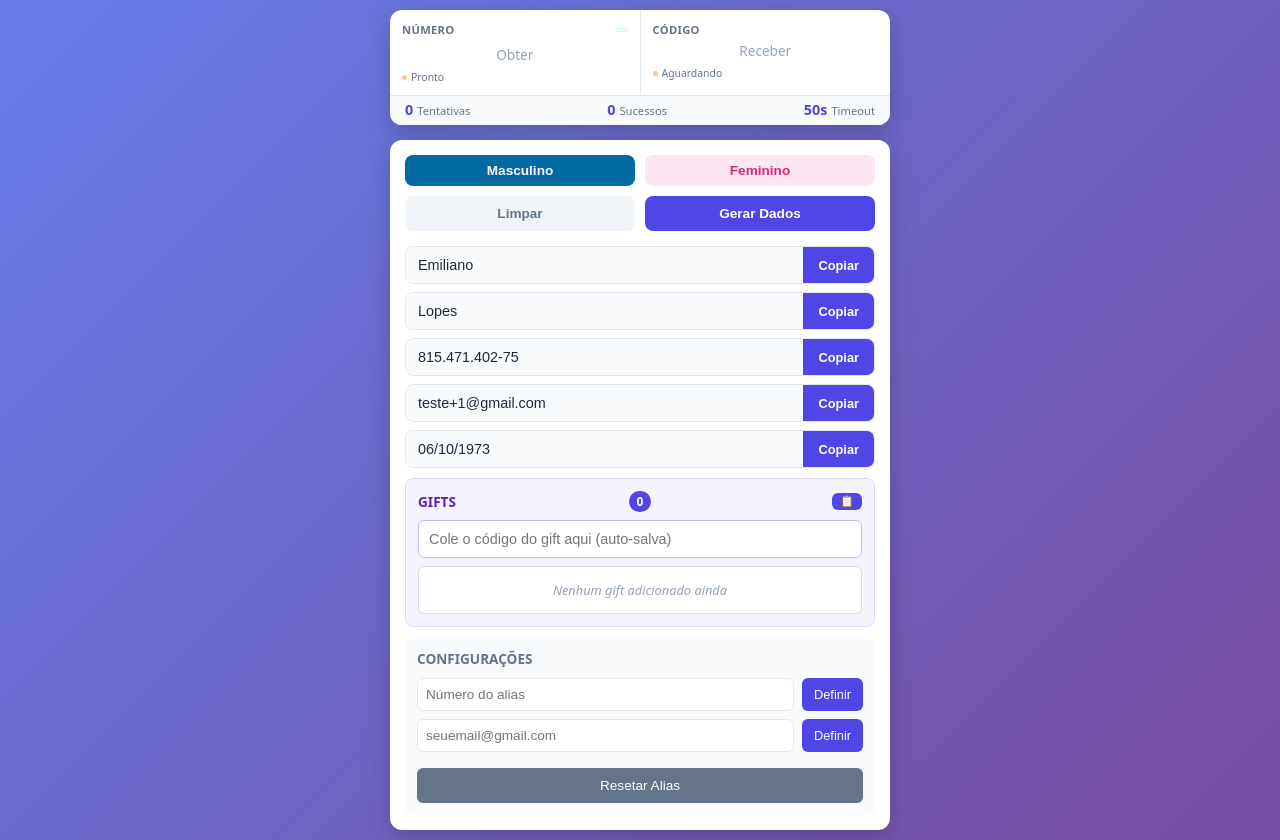
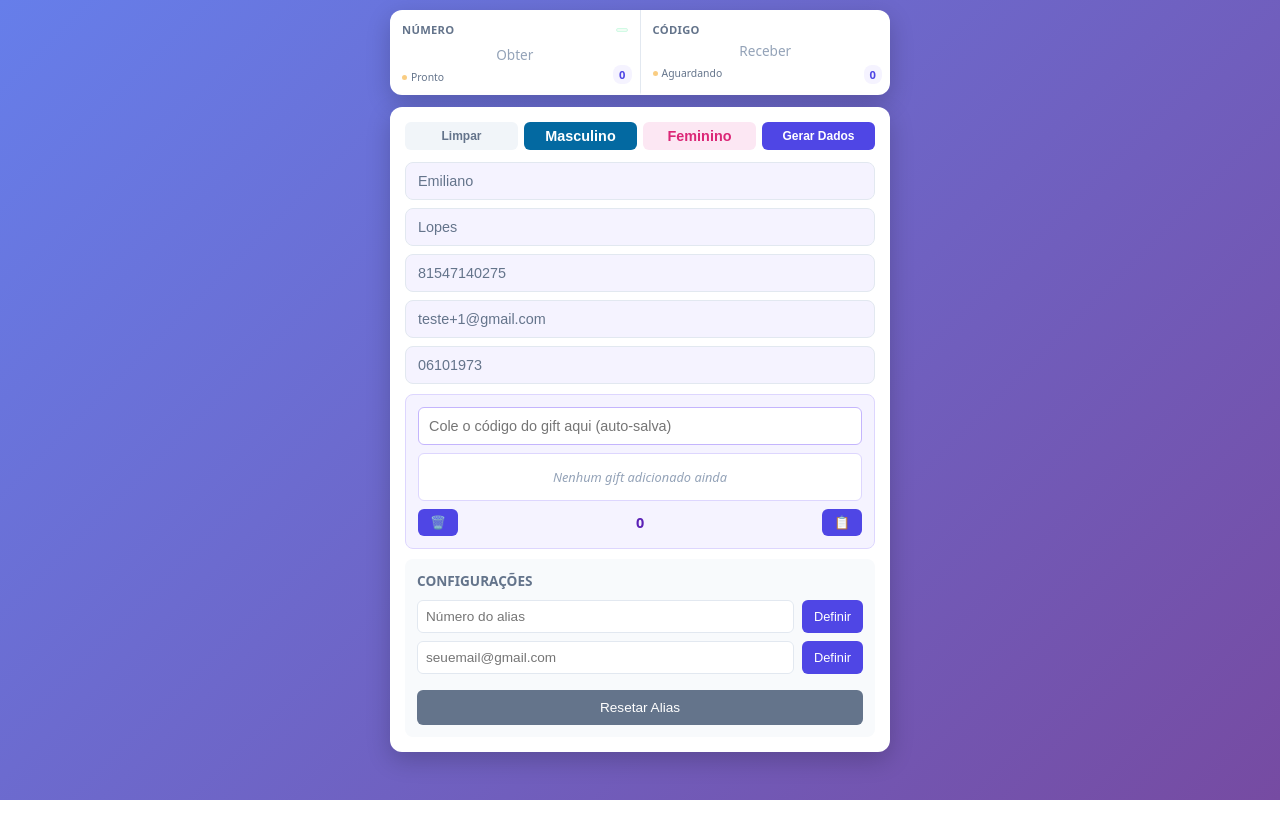
Before and after one commit to Idontknow00-a/sms-service, a Flask app: page / in a window 1280 px wide. After the commit the page ends 800 px from the top, so only its background shows below. Run offline with Flask 3, Linux system fonts and the light colour scheme.

Commit message:
Update index.html

```diff
--- a/templates/index.html
+++ b/templates/index.html
@@ -19,7 +19,7 @@
             margin: 0 auto;
             display: flex;
             flex-direction: column;
-            gap: 15px;
+            gap: 12px;
         }
 
         .section {
@@ -111,6 +111,18 @@
             font-weight: 500;
         }
 
+        .sms-section .counter {
+            font-size: 0.7rem;
+            color: #4f46e5;
+            font-weight: 600;
+            background: #f5f3ff;
+            padding: 2px 6px;
+            border-radius: 8px;
+            position: absolute;
+            bottom: 8px;
+            right: 8px;
+        }
+
         .sms-section .copy-indicator {
             position: absolute;
             top: 8px;
@@ -156,52 +168,9 @@
             animation: none;
         }
 
-        .sms-stats {
-            display: flex;
-            justify-content: space-between;
-            padding: 8px 15px;
-            background: #f8fafc;
-            border-top: 1px solid #e2e8f0;
-            height: 30px;
-        }
-
-        .sms-stat {
-            text-align: center;
-            font-size: 0.7rem;
-            color: #64748b;
-            display: flex;
-            flex-direction: row;
-            align-items: center;
-            gap: 4px;
-        }
-
-        .sms-stat span {
-            font-weight: 700;
-            color: #4f46e5;
-            font-size: 0.9rem;
-            margin-bottom: 2px;
-        }
-
         /* Data Generator Section */
         .data-section {
             padding: 15px;
-        }
-
-        .gender-buttons {
-            display: flex;
-            gap: 10px;
-            margin-bottom: 10px;
-        }
-
-        .gender-btn {
-            flex: 1;
-            padding: 8px;
-            border: none;
-            border-radius: 8px;
-            font-size: 0.85rem;
-            font-weight: 600;
-            cursor: pointer;
-            transition: all 0.2s;
         }
 
         .gender-btn.male {
@@ -226,19 +195,25 @@
 
         .action-buttons {
     display: flex;
-            gap: 10px;
-            margin-bottom: 15px;
+    gap: 6px;
+    margin-bottom: 12px;
 }
 
-        .action-btn {
+.action-btn, .gender-btn {
     flex: 1;
-            padding: 10px;
+    padding: 6px 2px; /* Versão mais compacta */
     border: none;
-            border-radius: 8px;
-            font-size: 0.85rem;
+    border-radius: 6px;
+    font-size: 0.75rem;
     font-weight: 600;
     cursor: pointer;
     transition: all 0.2s;
+    text-align: center;
+}
+
+.gender-btn {
+    padding: 6px 2px;
+    font-size: 0.9rem; /* Emoji um pouco maior */
 }
 
 .action-btn.clear {
@@ -246,17 +221,61 @@
     color: #64748b;
 }
 
+.action-btn.clear:hover {
+    background: #e2e8f0;
+}
+
 .action-btn.generate {
     background: #4f46e5;
     color: white;
 }
 
+.action-btn.generate:hover {
+    background: #4338ca;
+}
+
+.gender-btn.male {
+    background: #e0f2fe;
+    color: #0369a1;
+}
+
+.gender-btn.male.active {
+    background: #0369a1;
+    color: white;
+}
+
+.gender-btn.male:hover:not(.active) {
+    background: #bae6fd;
+}
+
+.gender-btn.female {
+    background: #fce7f3;
+    color: #db2777;
+}
+
+.gender-btn.female.active {
+    background: #db2777;
+    color: white;
+}
+
+.gender-btn.female:hover:not(.active) {
+    background: #fbcfe8;
+}
+
         .data-field {
     margin-bottom: 8px;
-            border: 1px solid #e2e8f0;
+    border: 1px solid #e2e8f0; /* borda igual ao botão limpar */
     border-radius: 8px;
     overflow: hidden;
     display: flex;
+    cursor: pointer;
+    transition: all 0.2s;
+    background: #f5f3ff; /* fundo ROXO da sessão GIFTS */
+}
+
+.data-field:hover {
+    border-color: #cbd5e1; /* igual ao hover do limpar */
+    background: #ede9fe; /* roxo levemente mais forte */
 }
 
 .data-input {
@@ -264,55 +283,23 @@
     padding: 10px 12px;
     border: none;
     font-size: 0.9rem;
-            background: #f8fafc;
-            color: #1e293b;
+    background: transparent; /* usa o fundo roxo */
+    color: #64748b; /* texto igual ao botão limpar */
+    cursor: pointer;
 }
 
 .data-input:focus {
     outline: none;
-            background: white;
-        }
-
-        .copy-btn {
-            padding: 0 15px;
-            background: #4f46e5; /* Cor alterada para roxo */
-            color: white;
-            border: none;
-            cursor: pointer;
-            font-size: 0.8rem;
-            font-weight: 600;
-            transition: background 0.2s;
-        }
-
-        .copy-btn:hover {
-            background: #4338ca;
+    background: #ffffffaa; /* leve destaque no foco */
 }
 
         /* Gift Section */
         .gift-section {
-            background: #f5f3ff; /* Cor alterada para roxo claro */
+            background: #f5f3ff;
             border: 1px solid #ddd6fe;
             border-radius: 8px;
             padding: 12px;
             margin: 10px 0;
-        }
-
-        .gift-section h3 {
-            font-size: 0.85rem;
-            color: #5b21b6; /* Cor alterada para roxo escuro */
-            text-transform: uppercase;
-            margin-bottom: 8px;
-            display: flex;
-            justify-content: space-between;
-            align-items: center;
-        }
-
-        .gift-count {
-            background: #4f46e5; /* Cor alterada para roxo */
-            color: white;
-            padding: 2px 8px;
-            border-radius: 12px;
-            font-size: 0.75rem;
         }
 
         .gift-input {
@@ -337,6 +324,7 @@
             border: 1px solid #ddd6fe;
             border-radius: 6px;
             padding: 8px;
+            margin-bottom: 8px;
         }
 
         .gift-item {
@@ -361,6 +349,31 @@
             justify-content: space-between;
             font-size: 0.75rem;
             color: #64748b;
+        }
+
+        .gift-footer {
+            display: flex;
+            justify-content: space-between;
+            align-items: center;
+        }
+
+        .gift-footer-btn {
+            background: #4f46e5;
+            color: white;
+            border: none;
+            border-radius: 6px;
+            padding: 6px 12px;
+            font-size: 0.8rem;
+            cursor: pointer;
+            display: flex;
+            align-items: center;
+            gap: 5px;
+        }
+
+        .gift-count {
+            font-weight: 700;
+            color: #5b21b6;
+            font-size: 0.9rem;
         }
 
         /* Settings Section */
@@ -418,7 +431,7 @@
             position: fixed;
             top: 15px;
             right: 15px;
-            background: #4f46e5; /* Cor alterada para roxo */
+            background: #4f46e5;
             color: white;
             padding: 8px 14px;
             border-radius: 6px;
@@ -461,10 +474,6 @@
             .sms-section .value {
                 font-size: 1.1rem;
             }
-
-            .sms-stats {
-                padding: 6px 12px;
-            }
         }
     </style>
 </head>
@@ -480,6 +489,7 @@
                         <div class="price" id="numberPrice"></div>
                     </div>
                     <div class="value empty" id="numberValue">Obter</div>
+                    <div class="counter" id="attempts">0</div>
                     <div class="status">
                         <div class="dot"></div>
                         <span id="numberStatus">Pronto</span>
@@ -490,65 +500,57 @@
                     <div class="copy-indicator" id="codeCopy">✓</div>
                     <div class="label">Código</div>
                     <div class="value empty" id="codeValue">Receber</div>
+                    <div class="counter" id="successes">0</div>
                     <div class="status">
                         <div class="dot"></div>
                         <span id="codeStatus">Aguardando</span>
                     </div>
                 </div>
             </div>
-
-            <div class="sms-stats">
-                <div class="sms-stat"><span id="attempts">0</span> Tentativas</div>
-                <div class="sms-stat"><span id="successes">0</span> Sucessos</div>
-                <div class="sms-stat"><span>50s</span> Timeout</div>
-            </div>
         </div>
 
 <!-- Data Generator Section -->
 <div class="section data-section">
-            <div class="gender-buttons">
+    <div class="action-buttons">
+        <button class="action-btn clear" onclick="clearData()">Limpar</button>
         <button class="gender-btn male active" onclick="setGender('male')" id="maleBtn">Masculino</button>
         <button class="gender-btn female" onclick="setGender('female')" id="femaleBtn">Feminino</button>
-            </div>
-
-            <div class="action-buttons">
-                <button class="action-btn clear" onclick="clearData()">Limpar</button>
         <button class="action-btn generate" onclick="generateData()">Gerar Dados</button>
     </div>
 
-            <div class="data-field">
+            <div class="data-field" onclick="copyDataField('firstName')">
                 <input type="text" class="data-input" id="firstName" readonly placeholder="Nome">
-                <button class="copy-btn" onclick="copyToClipboard('firstName')">Copiar</button>
             </div>
 
-            <div class="data-field">
+            <div class="data-field" onclick="copyDataField('lastName')">
                 <input type="text" class="data-input" id="lastName" readonly placeholder="Sobrenome">
-                <button class="copy-btn" onclick="copyToClipboard('lastName')">Copiar</button>
             </div>
 
-            <div class="data-field">
+            <div class="data-field" onclick="copyDataField('cpf')">
                 <input type="text" class="data-input" id="cpf" readonly placeholder="CPF">
-                <button class="copy-btn" onclick="copyToClipboard('cpf')">Copiar</button>
             </div>
 
-            <div class="data-field">
+            <div class="data-field" onclick="copyDataField('email')">
                 <input type="text" class="data-input" id="email" readonly placeholder="Email">
-                <button class="copy-btn" onclick="copyToClipboard('email')">Copiar</button>
             </div>
 
-            <div class="data-field">
+            <div class="data-field" onclick="copyDataField('birthdate')">
                 <input type="text" class="data-input" id="birthdate" readonly placeholder="Data Nascimento">
-                <button class="copy-btn" onclick="copyToClipboard('birthdate')">Copiar</button>
             </div>
 
             <!-- Gift Section -->
             <div class="gift-section">
-                <h3>Gifts <span class="gift-count" id="giftCount">0</span></h3>
-                <input type="text" class="gift-input" id="giftInput" placeholder="Cole o código do gift aqui (auto-salva)"
-                       oninput="handleGiftInput(event)"
-                       onkeydown="handleGiftKeydown(event)">
+                <input type="text" class="gift-input" id="giftInput"
+                       placeholder="Cole o código do gift aqui (auto-salva)"
+                       oninput="handleGiftInput(event)">
                 <div class="gift-list" id="giftList">
                     <!-- Gift items will appear here -->
+                </div>
+
+                <div class="gift-footer">
+                    <button class="gift-footer-btn" onclick="clearAllGifts()" title="Limpar todos os gifts">🗑️</button>
+                    <div class="gift-count" id="giftCount">0</div>
+                    <button class="gift-footer-btn" onclick="copyAllGifts()" title="Copiar todos os gifts">📋</button>
                 </div>
             </div>
 
@@ -581,7 +583,8 @@
             attempts: parseInt(localStorage.getItem('sms_attempts') || '0'),
             successes: parseInt(localStorage.getItem('sms_successes') || '0'),
             loading: false,
-            firstStatusCheck: localStorage.getItem('sms_first_check') === 'true' || false
+            firstStatusCheck: localStorage.getItem('sms_first_check') === 'true' || false,
+            autoCheckInterval: null
         };
 
         function loadSmsState() {
@@ -602,6 +605,11 @@
 
             document.getElementById('attempts').textContent = smsState.attempts;
             document.getElementById('successes').textContent = smsState.successes;
+
+            // Inicia verificação automática se já tiver número
+            if (smsState.id) {
+                startAutoCodeCheck();
+            }
         }
 
         function saveSmsState() {
@@ -667,6 +675,7 @@
 
                     smsState.id = '';
                     smsState.code = '';
+                    stopAutoCodeCheck();
                     saveSmsState();
 
                     notify('Número cancelado (sem SMS)', 'warning');
@@ -676,6 +685,55 @@
                 console.error('Erro ao cancelar número:', error);
             }
             return false;
+        }
+
+        // Função para verificar código automaticamente
+        async function autoCheckCode() {
+            if (!smsState.id || smsState.loading) return;
+
+            try {
+                const response = await fetch(`/get_status/${smsState.id}`);
+                const data = await response.json();
+
+                if (data.success && data.has_code && data.code) {
+                    // Código recebido automaticamente!
+                    smsState.code = data.code;
+                    smsState.successes++;
+
+                    document.getElementById('codeValue').textContent = smsState.code;
+                    document.getElementById('codeBox').classList.add('active');
+                    document.getElementById('codeStatus').textContent = 'Recebido';
+                    document.querySelector('#codeBox .dot').classList.add('received');
+                    document.getElementById('successes').textContent = smsState.successes;
+
+                    saveSmsState();
+
+                    // Copia automaticamente
+                    await copy(smsState.code, 'code');
+                    notify(`Código recebido automaticamente: ${smsState.code}`, 'info');
+
+                    // Continua verificando para novos códigos
+                    document.getElementById('codeStatus').textContent = 'Aguardando novo...';
+                    smsState.firstStatusCheck = false;
+                }
+            } catch (error) {
+                // Silencia erros no auto-check
+            }
+        }
+
+        function startAutoCodeCheck() {
+            if (smsState.autoCheckInterval) {
+                clearInterval(smsState.autoCheckInterval);
+            }
+            // Verifica a cada 3 segundos
+            smsState.autoCheckInterval = setInterval(autoCheckCode, 3000);
+        }
+
+        function stopAutoCodeCheck() {
+            if (smsState.autoCheckInterval) {
+                clearInterval(smsState.autoCheckInterval);
+                smsState.autoCheckInterval = null;
+            }
         }
 
         async function getNumber() {
@@ -695,7 +753,7 @@
                 if (smsState.id) {
                     try {
                         await fetch(`/cancel_number/${smsState.id}`);
-                        console.log(`Número anterior ${smsState.id} cancelado`);
+                        stopAutoCodeCheck();
                     } catch (e) {
                         console.log('Erro ao cancelar número anterior:', e);
                     }
@@ -723,6 +781,9 @@
                     document.querySelector('#codeBox .dot').classList.remove('received', 'cancelled');
 
                     saveSmsState();
+
+                    // Inicia verificação automática
+                    startAutoCodeCheck();
 
                     await copy(smsState.number, 'number');
                     notify(`Número: ${smsState.number} ($${smsState.price})`);
@@ -755,7 +816,6 @@
             document.getElementById('codeValue').textContent = '...';
             document.getElementById('codeStatus').textContent = 'Verificando';
             document.getElementById('codeBox').classList.remove('empty');
-            document.getElementById('codeStatus').style.display = 'flex';
 
             try {
                 const res = await fetch(`/get_status/${smsState.id}`);
@@ -763,6 +823,7 @@
 
                 if (data.success) {
                     if (data.has_code && data.code) {
+                        // Código recebido manualmente
                         smsState.code = data.code;
                         smsState.successes++;
 
@@ -782,6 +843,7 @@
 
                     } else if (data.status === 'waiting_code') {
                         if (!smsState.firstStatusCheck) {
+                            // Primeira tentativa: mostra "Nenhum" e cancela
                             document.getElementById('codeValue').textContent = 'Nenhum';
                             document.getElementById('codeStatus').textContent = 'Cancelando...';
 
@@ -891,7 +953,7 @@
             if (digit2 > 9) digit2 = 0;
             cpf += digit2;
 
-            return cpf.replace(/(\d{3})(\d{3})(\d{3})(\d{2})/, '$1.$2.$3-$4');
+            return cpf.replace(/(\d{3})(\d{3})(\d{3})(\d{2})/, '$1$2$3$4');
         }
 
         function generateBirthdate() {
@@ -899,7 +961,7 @@
             const day = ('0' + date.getDate()).slice(-2);
             const month = ('0' + (date.getMonth() + 1)).slice(-2);
             const year = date.getFullYear();
-            return day + '/' + month + '/' + year;
+            return day + month + year;
         }
 
         function generateEmail(isNewGeneration = true) {
@@ -979,14 +1041,25 @@
             }
         }
 
-        function copyToClipboard(fieldId) {
+        function copyDataField(fieldId) {
             const field = document.getElementById(fieldId);
-            field.select();
-            navigator.clipboard.writeText(field.value).then(() => {
-                notify('Copiado!');
+            const text = field.value;
+
+            if (!text || text === '-' || text === 'Clique em Gerar') {
+                notify('Nenhum dado para copiar', 'warning');
+                return;
+            }
+
+            navigator.clipboard.writeText(text).then(() => {
+                notify('Dado copiado!');
             }).catch(() => {
+                const el = document.createElement('textarea');
+                el.value = text;
+                document.body.appendChild(el);
+                el.select();
                 document.execCommand('copy');
-                notify('Copiado!');
+                document.body.removeChild(el);
+                notify('Dado copiado!');
             });
         }
 
@@ -1170,6 +1243,19 @@ function addGiftToCollection(giftCode) {
         notify(`✓ ${gifts.length} gifts copiados!`);
     });
 }
+        function clearAllGifts() {
+            if (gifts.length === 0) {
+                notify('Nenhum gift para limpar', 'warning');
+                return;
+            }
+
+            if (confirm(`Tem certeza que deseja limpar todos os ${gifts.length} gifts?`)) {
+                gifts = [];
+                localStorage.setItem('gifts', JSON.stringify(gifts));
+                updateGiftList();
+                notify('Todos os gifts foram removidos');
+            }
+        }
 
         // ================= INITIALIZATION =================
         function init() {
@@ -1192,24 +1278,6 @@ function addGiftToCollection(giftCode) {
 
             // Gifts
             updateGiftList();
-
-            // Adicionar botão para copiar todos os gifts
-            const giftHeader = document.querySelector('.gift-section h3');
-            const copyAllBtn = document.createElement('button');
-            copyAllBtn.textContent = '📋';
-            copyAllBtn.style.cssText = `
-                background: #4f46e5;
-                color: white;
-                border: none;
-                border-radius: 6px;
-                padding: 2px 8px;
-                font-size: 0.7rem;
-                cursor: pointer;
-                margin-left: 8px;
-            `;
-            copyAllBtn.title = 'Copiar todos os gifts';
-            copyAllBtn.onclick = copyAllGifts;
-            giftHeader.appendChild(copyAllBtn);
         }
 
         document.addEventListener('DOMContentLoaded', init);
```
Lines whose indentation alone changed are shown as unchanged.
